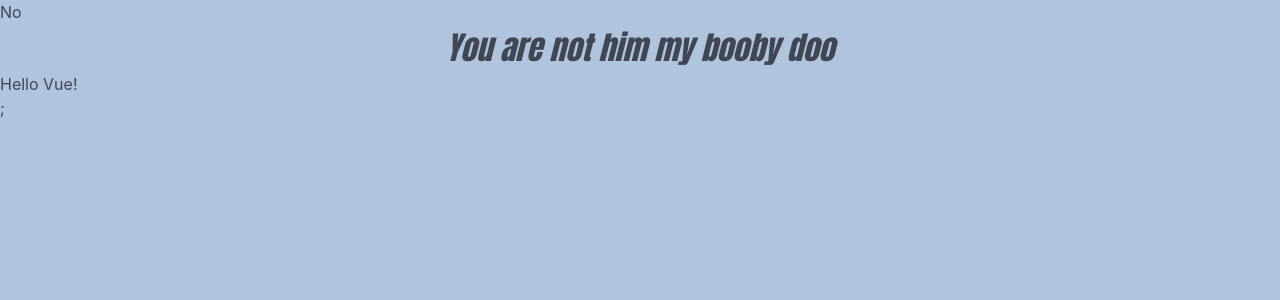
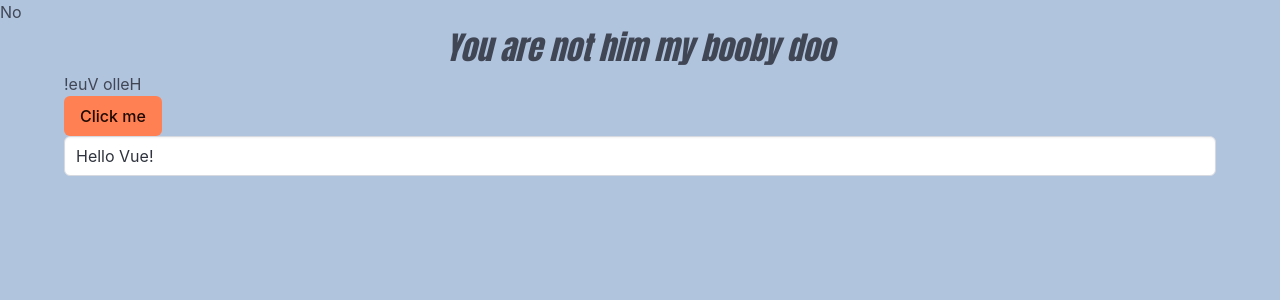
Before and after one commit to RainerTA-24A/learnnode, a Vue app: page / in a window 1280 px wide. Shown: the top 300 px of the page. Built offline with nearby package versions, Linux system fonts and the light colour scheme.

Commit message:
Vue kasutamise viisid. reverse text example.

```diff
--- a/src/App.vue
+++ b/src/App.vue
@@ -1,9 +1,25 @@
 <script setup>
-    let message = 'Hello Vue!';
+import { ref } from 'vue';
+
+let message = ref('Hello Vue!');
+
+/*function input(event){
+    console.log(event.target.value)
+    message.value = event.target.value
+  }*/
+
 </script>
 
 <template>
-    <h1>{{ message }}</h1>;
+    <div class="container">
+    <h1>{{ message.split('').reverse().join('') }}</h1>
+    <button class="button is-primary" @click=" message = 'This ez'">Click me</button> <!-- v-on: asemel @-->
+    <!--   <input/>   ise sulgev tag-->
+     <!--  <input class="input" :value="message" @input="message = $event.target.value">   v-on:input="input" siis peaks seda function input(event) kasutama-->
+    <!--   <input class="input" v-bind:value="message" v-on:change="console.log('change')" placeholder="change"> -->
+
+    <input class="input" v-model="message">
+    </div>
 </template>
 
 <style>
```
